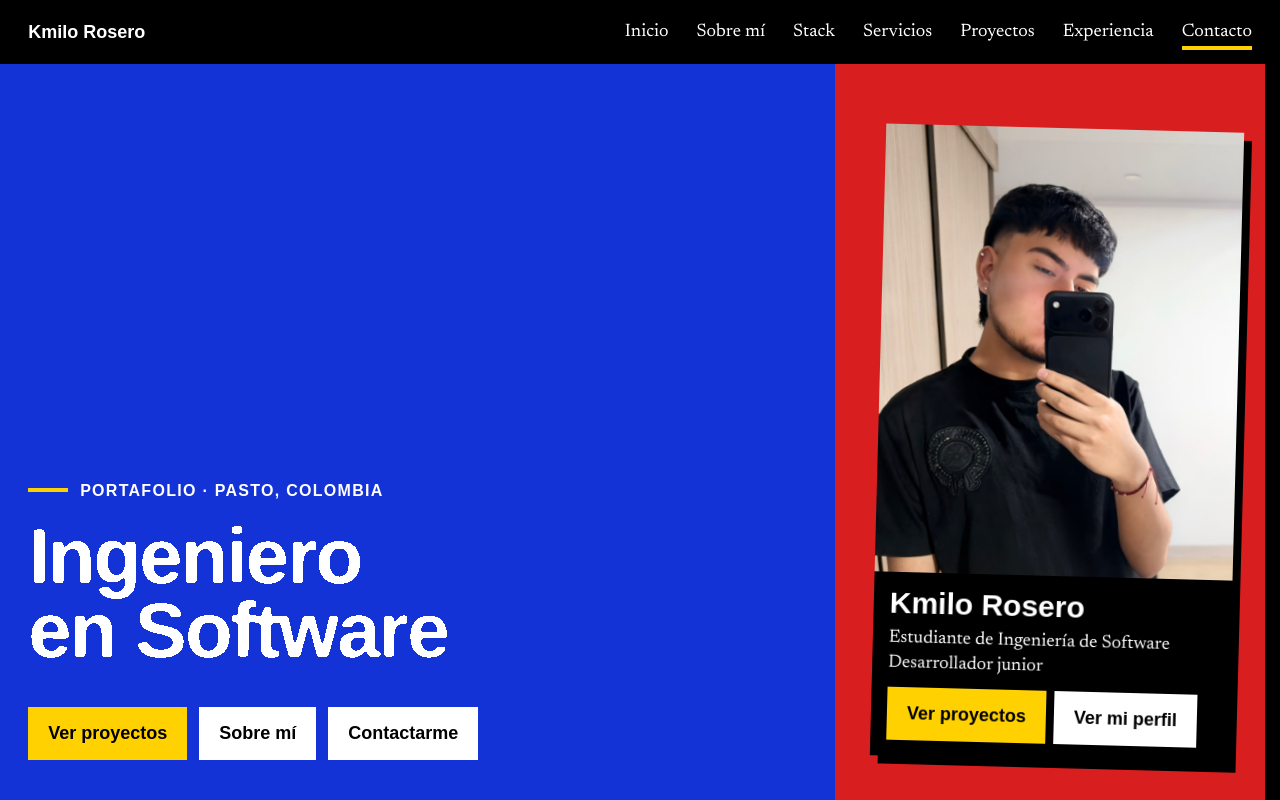
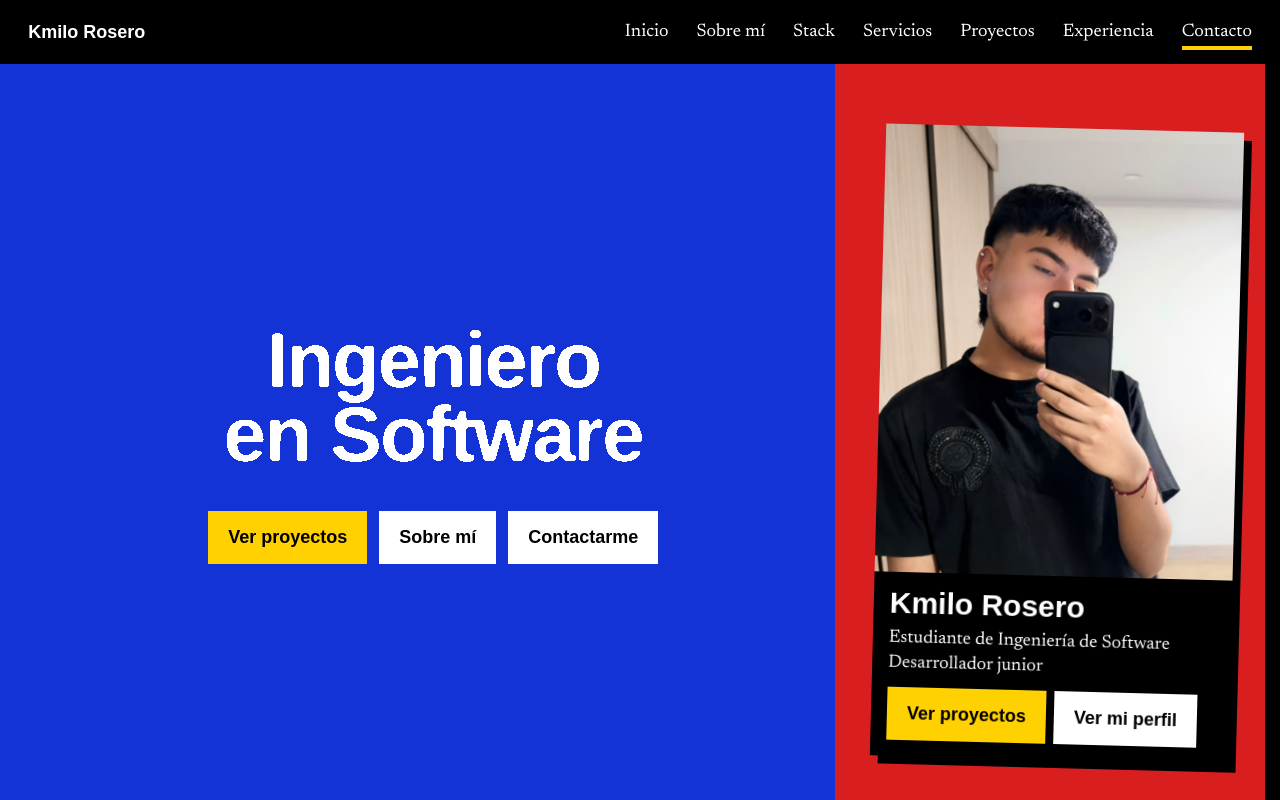
Before and after one commit to KmiloRosero/I-m, a Next.js app: page / in a window 1280 px wide. Shown: the top 800 px of the page. Built offline with nearby package versions, Linux system fonts and the light colour scheme; a web font is replaced by a local one.

Commit message:
feat: center the hero title and drop the eyebrow line
The morphing name and the actions are centered in the hero column, and
on desktop the block sits vertically centered beside the profile card.
The Portafolio · Pasto, Colombia eyebrow is removed.

```diff
--- a/src/sections/HeroSection.tsx
+++ b/src/sections/HeroSection.tsx
@@ -20,12 +20,8 @@ export function HeroSection() {
             <ProfileFlipCard />
           </div>
 
-          <div className="hero-copy flex min-w-0 flex-col gap-8 sm:gap-10 lg:flex-1">
-            <p className="hero-eyebrow hero-rise [--hero-delay:60ms]">
-              <span aria-hidden="true" className="hero-eyebrow-rule" />
-              Portafolio · Pasto, Colombia
-            </p>
-            <h1 className="hero-morph -mt-4 sm:-mt-6" id="hero-title">
+          <div className="hero-copy flex min-w-0 flex-col items-center gap-8 text-center sm:gap-10 lg:flex-1 lg:self-center">
+            <h1 className="hero-morph w-full" id="hero-title">
               <span className="sr-only">
                 {personalInfo.name}, {personalInfo.title}
               </span>
@@ -36,7 +32,7 @@ export function HeroSection() {
                 texts={heroTexts}
               />
             </h1>
-            <ul className="hero-rise flex flex-wrap gap-3 [--hero-delay:700ms]">
+            <ul className="hero-rise flex flex-wrap justify-center gap-3 [--hero-delay:700ms]">
               <li>
                 <ButtonLink href="#proyectos" variant="primary">
                   Ver proyectos
--- a/src/styles/hero.css
+++ b/src/styles/hero.css
@@ -17,24 +17,6 @@
      before hydration. */
   .liquid-enter {
     animation: liquid-enter 1300ms var(--ease-out-strong) 120ms backwards;
-  }
-
-  .hero-eyebrow {
-    display: flex;
-    align-items: center;
-    gap: 0.75rem;
-    font-family: var(--font-display);
-    font-size: clamp(0.8125rem, 1.4vw, 1rem);
-    font-stretch: 125%;
-    font-weight: 700;
-    letter-spacing: 0.08em;
-    text-transform: uppercase;
-  }
-
-  .hero-eyebrow-rule {
-    width: 2.5rem;
-    height: 0.25rem;
-    background-color: var(--color-yellow);
   }
 
   .hero-card-enter {
```
